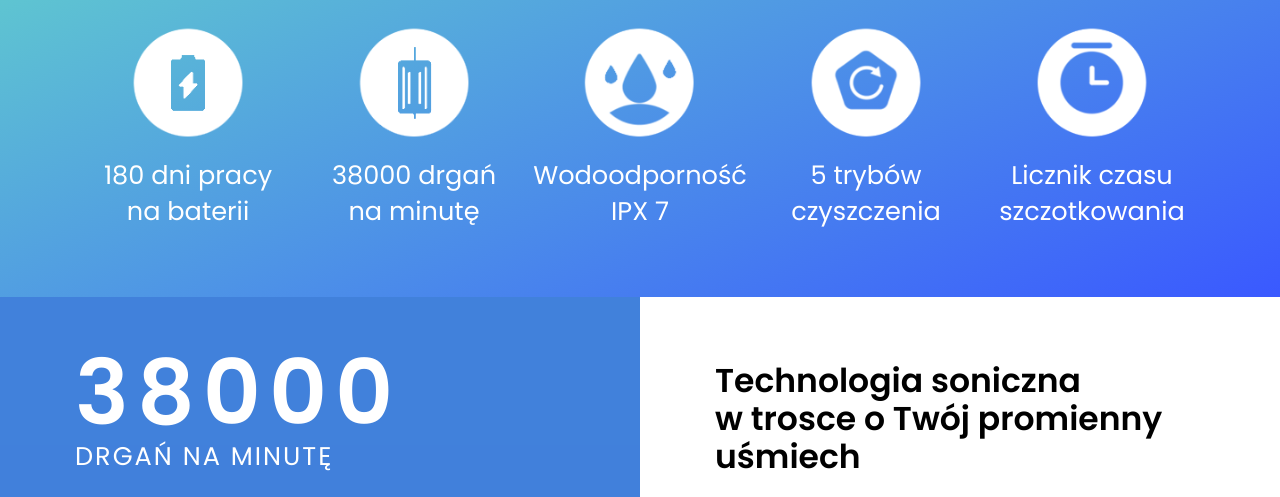
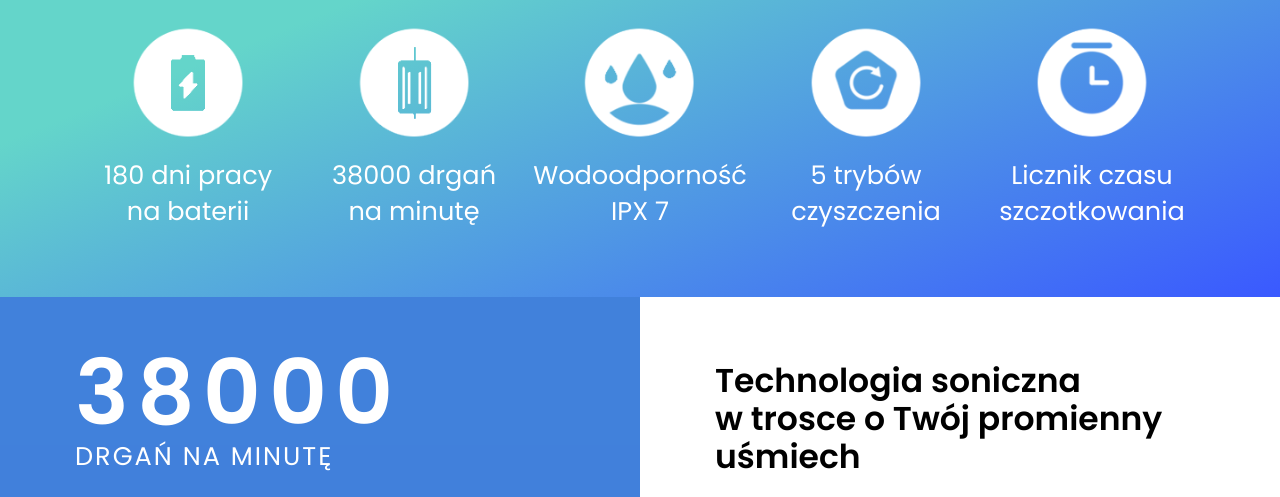
Before and after one commit to dariaambroziak/oc, a plain HTML site: page index.html in a window 1280 px wide. Shown: the part 749-1246 px from the top of the page. Drawn offline with nearby package versions, Linux system fonts and the light colour scheme.

Commit message:
linear-gradint

```diff
--- a/main.scss
+++ b/main.scss
@@ -245,7 +245,7 @@
     padding-top: 4vw;
     padding-bottom: 4vw;
     color: #ffffff;
-    background: linear-gradient(157deg, rgba(100,213,202,1) 0%, rgba(58,89,255,1) 100%);
+    background: linear-gradient(158deg, rgba(100,213,202,1) 29%, rgba(58,89,255,1) 100%);
     @media (max-width: 576px) {
       padding-top: 30px;
       padding-bottom: 0;
```
Also changed, not shown: main.css, main.min.css.
